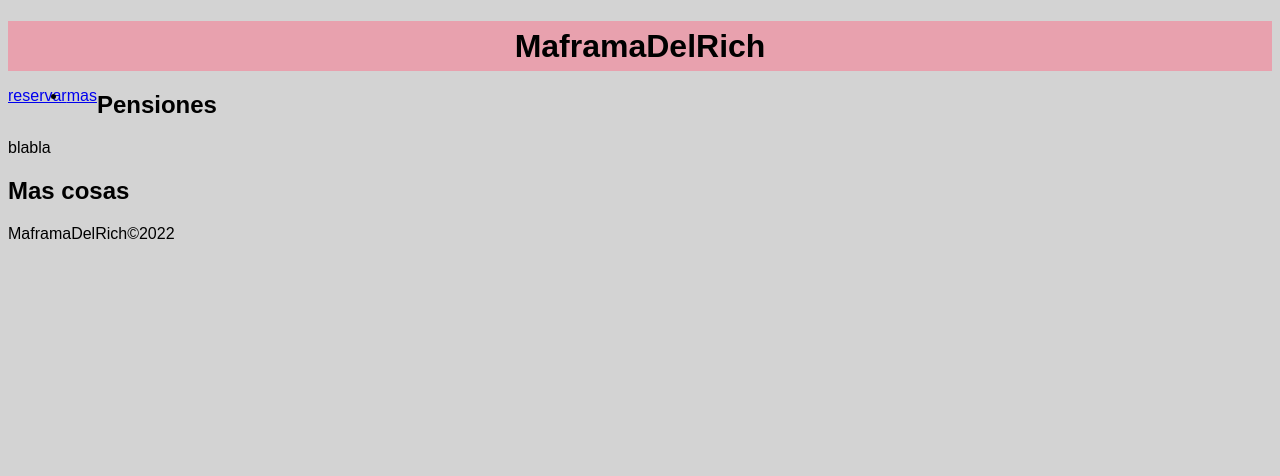
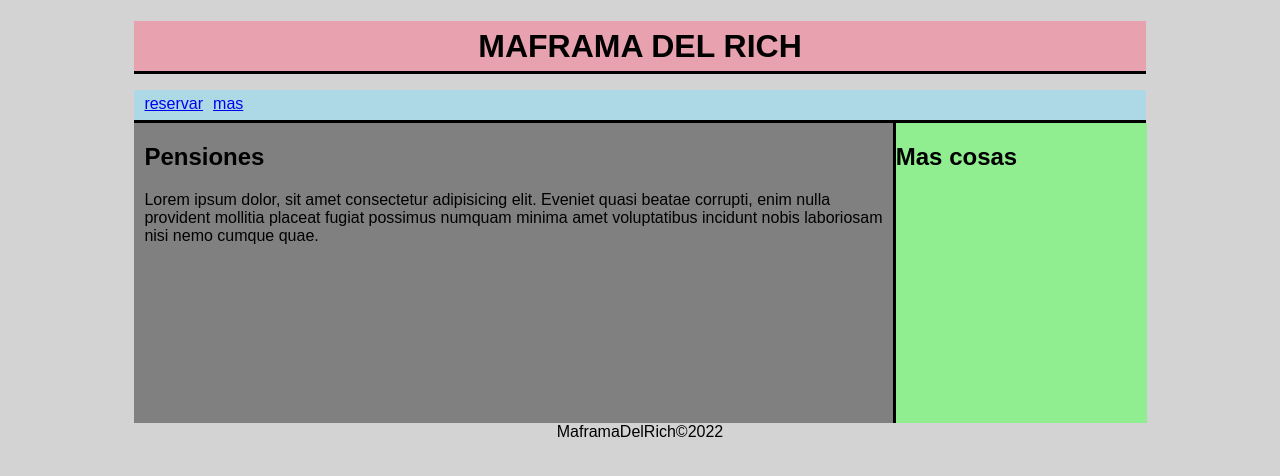
Before and after one commit to InfiniteDungeon/Maframadelrich, a plain HTML site: page index.html in a window 1280 px wide. Drawn offline with Linux system fonts and the light colour scheme.

Commit message:
Add files via upload

```diff
--- a/index.html
+++ b/index.html
@@ -8,7 +8,7 @@
   <body>
     <div id="container">
       <header>
-        <h1>MaframaDelRich</h1>
+        <h1>MAFRAMA DEL RICH</h1>
       </header>
       <nav>
         <ul>
@@ -24,13 +24,14 @@
           </li>
         </ul>
       </nav>
+      <div class="clearfix"></div>
       <section id="content">
         <article class="article">
           <h2>
             Pensiones
           </h2>
           <p>
-            blabla
+            Lorem ipsum dolor, sit amet consectetur adipisicing elit. Eveniet quasi beatae corrupti, enim nulla provident mollitia placeat fugiat possimus numquam minima amet voluptatibus incidunt nobis laboriosam nisi nemo cumque quae.
           </p>
         </article>
       </section>
--- /dev/null
+++ b/reservar/style.css
@@ -0,0 +1,6 @@
+body{
+  font-family: Arial;
+}
+#container{
+  margin: 0px;
+}
--- a/style.css
+++ b/style.css
@@ -6,13 +6,55 @@ body{
   background: lightgray;
   font-family: Arial;
 }
+#container{
+  width: 100%;
+  margin: 0px;
+}
 header{
+  margin-left: 10%;
   background: #e8a1ae;
   height: 50px;
-  width: 100%;
+  width: 80%;
   text-align: center;
   line-height: 50px;
+  border-bottom: solid black;
+}
+nav{
+  margin-left: 10%;
+  background: lightblue;
+  height: 30px;
+  width: 80%;
+  border-bottom: solid black;
 }
 nav ul li{
   float: left;
+  list-style: none;
+  margin-top: 5px;
+  margin-left: 10px;
 }
+.clearfix{
+   clear: both;
+}
+
+#content{
+  margin-left: 10%;
+  float: left;
+  width: 60%;
+  min-height: 300px;
+  background: grey;
+  border-right: 3px solid black;
+}
+article{
+  margin-left: 10px;
+}
+aside{
+  float: left;
+  width: calc(20% - 2px);
+  background: lightgreen;
+  min-height: 300px;
+}
+footer{
+  width: 80%;
+  text-align: center;
+  margin-left: 10%;
+}
```
Also changed, not shown: reservar/index.html (added, +13 -0 lines).
